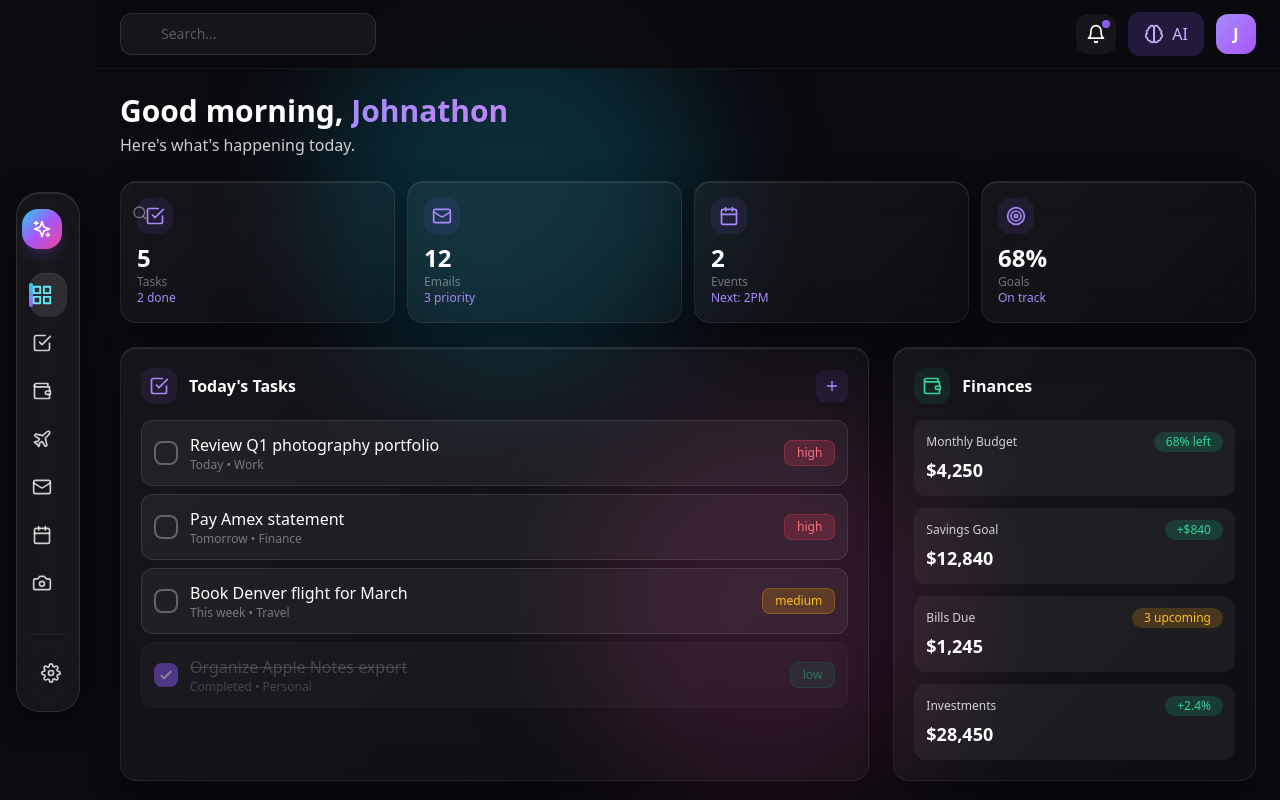
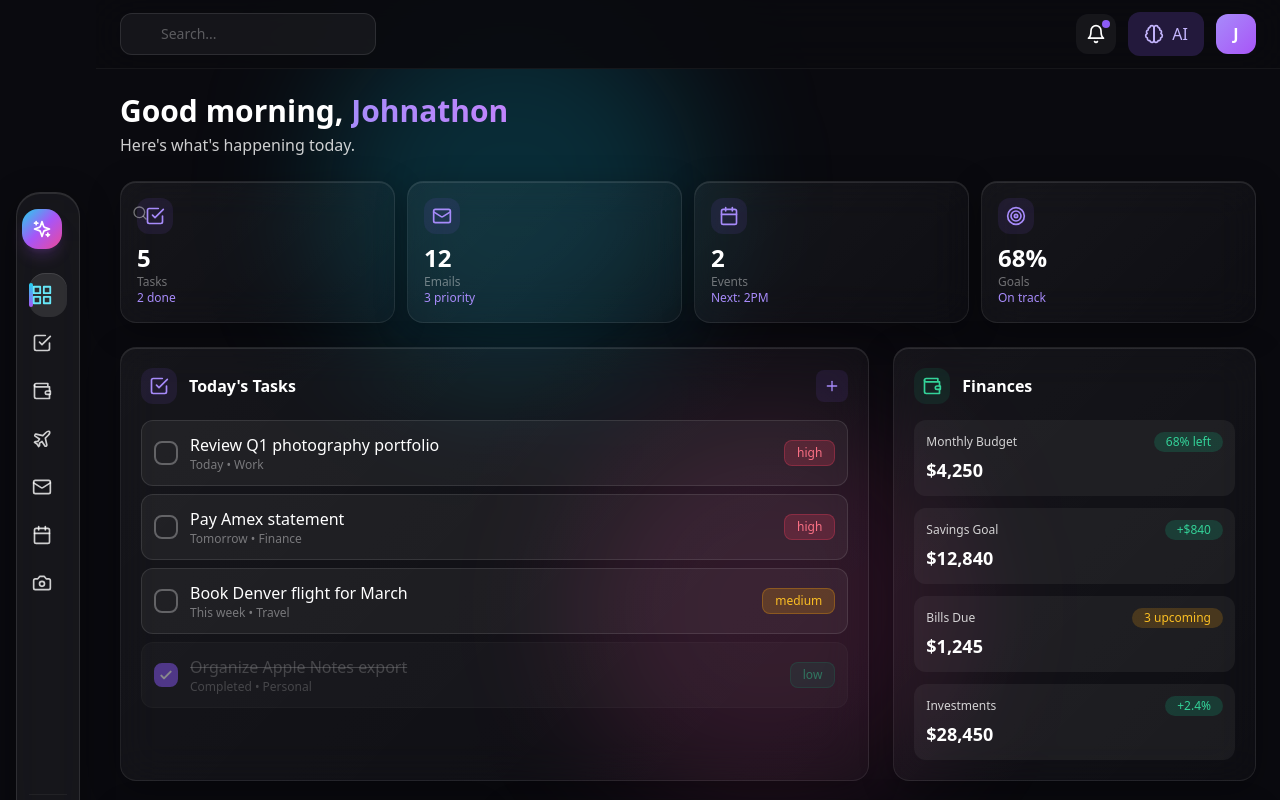
Before and after one commit to JM7876/Life-os, a Next.js app in the folder life-os/: page / in a window 1280 px wide. Shown: the top 800 px of the page. Built offline with nearby package versions, Linux system fonts and the light colour scheme.

Commit message:
Update page.tsx

```diff
--- a/life-os/src/app/page.tsx
+++ b/life-os/src/app/page.tsx
@@ -130,7 +130,7 @@ export default function LifeOS() {
   onMouseLeave={() => setSidebarOpen(false)}
 >
   <div className={`
-    min-h-[520px] py-4 px-3 flex flex-col
+    min-h-[680px] py-4 px-3 flex flex-col
     bg-white/5 backdrop-blur-2xl border border-white/10 rounded-3xl
     shadow-[0_8px_32px_rgba(0,0,0,0.4),inset_0_1px_0_rgba(255,255,255,0.1)]
     transition-all duration-500 ease-out
```
